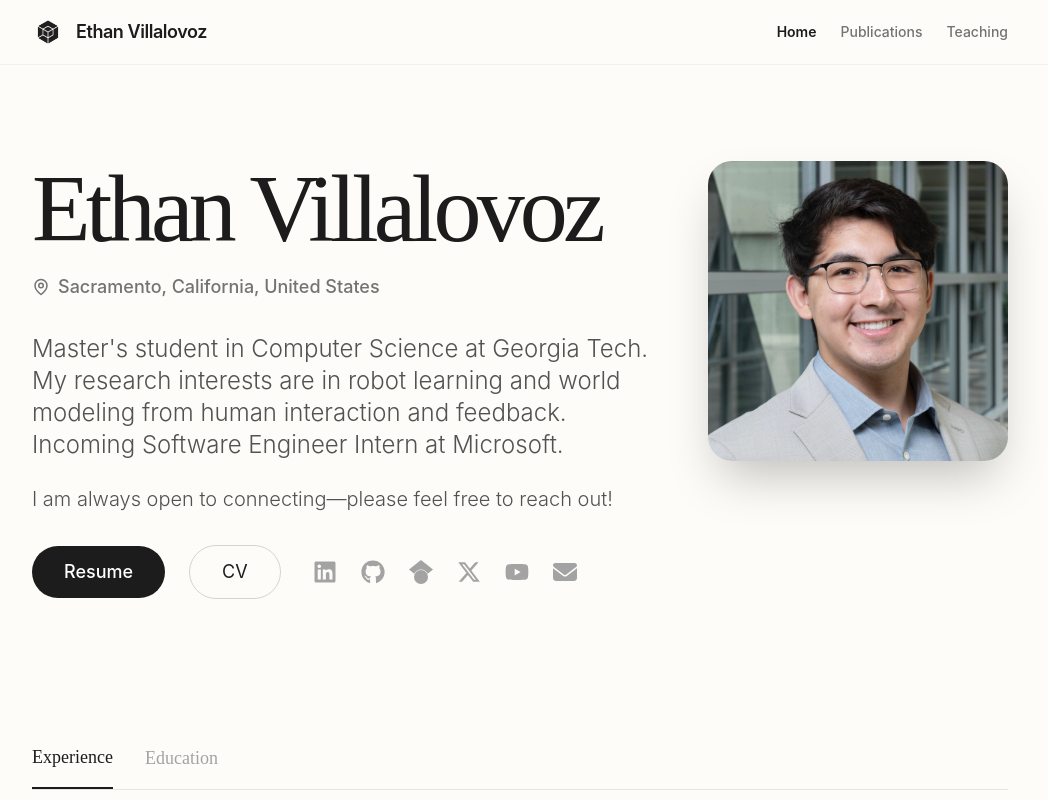
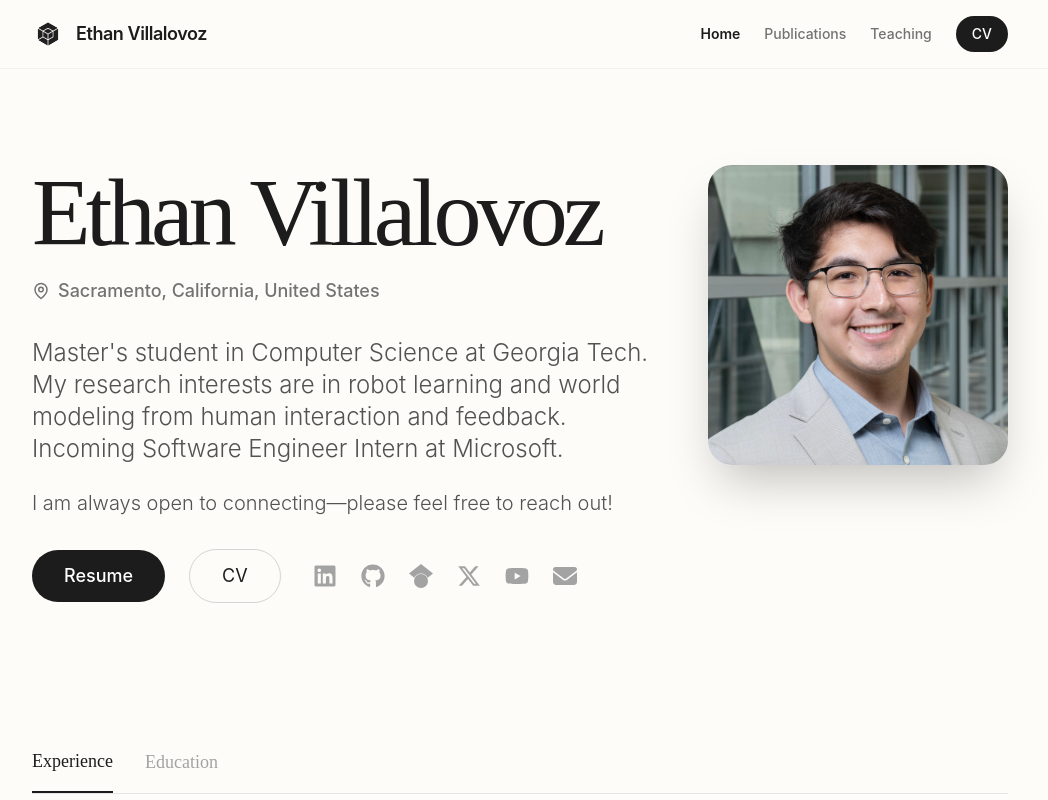
Before and after one commit to ethanvillalovoz/ethanvillalovoz.github.io, a Next.js app: page / in a window 1280 px wide. Shown: the top 800 px of the page, without its empty margins (120-1168 px from the left). Built offline with nearby package versions, Linux system fonts and the light colour scheme.

Commit message:
Add CV link to Navbar for easy access on both desktop and mobile

```diff
--- a/src/components/Navbar.tsx
+++ b/src/components/Navbar.tsx
@@ -51,6 +51,14 @@ export default function Navbar() {
 							{link.name}
 						</Link>
 					))}
+					<a
+						href="/data/EthanVillalovoz-CV.pdf"
+						target="_blank"
+						rel="noopener noreferrer"
+						className="inline-flex items-center px-4 py-2 rounded-full bg-primary text-primary-foreground text-sm font-medium hover:opacity-90 transition-opacity"
+					>
+						CV
+					</a>
 				</div>
 
 			{/* Right Side: Desktop Toggle & Mobile Hamburger */}
@@ -89,6 +97,15 @@ export default function Navbar() {
 								{link.name}
 							</Link>
 						))}
+						<a
+							href="/data/EthanVillalovoz-CV.pdf"
+							target="_blank"
+							rel="noopener noreferrer"
+							className="inline-flex items-center px-6 py-2 rounded-full bg-primary text-primary-foreground text-lg font-medium hover:opacity-90 transition-opacity"
+							onClick={() => setMenuOpen(false)}
+						>
+							CV
+						</a>
 					</div>
 				</div>
 			)}
```
